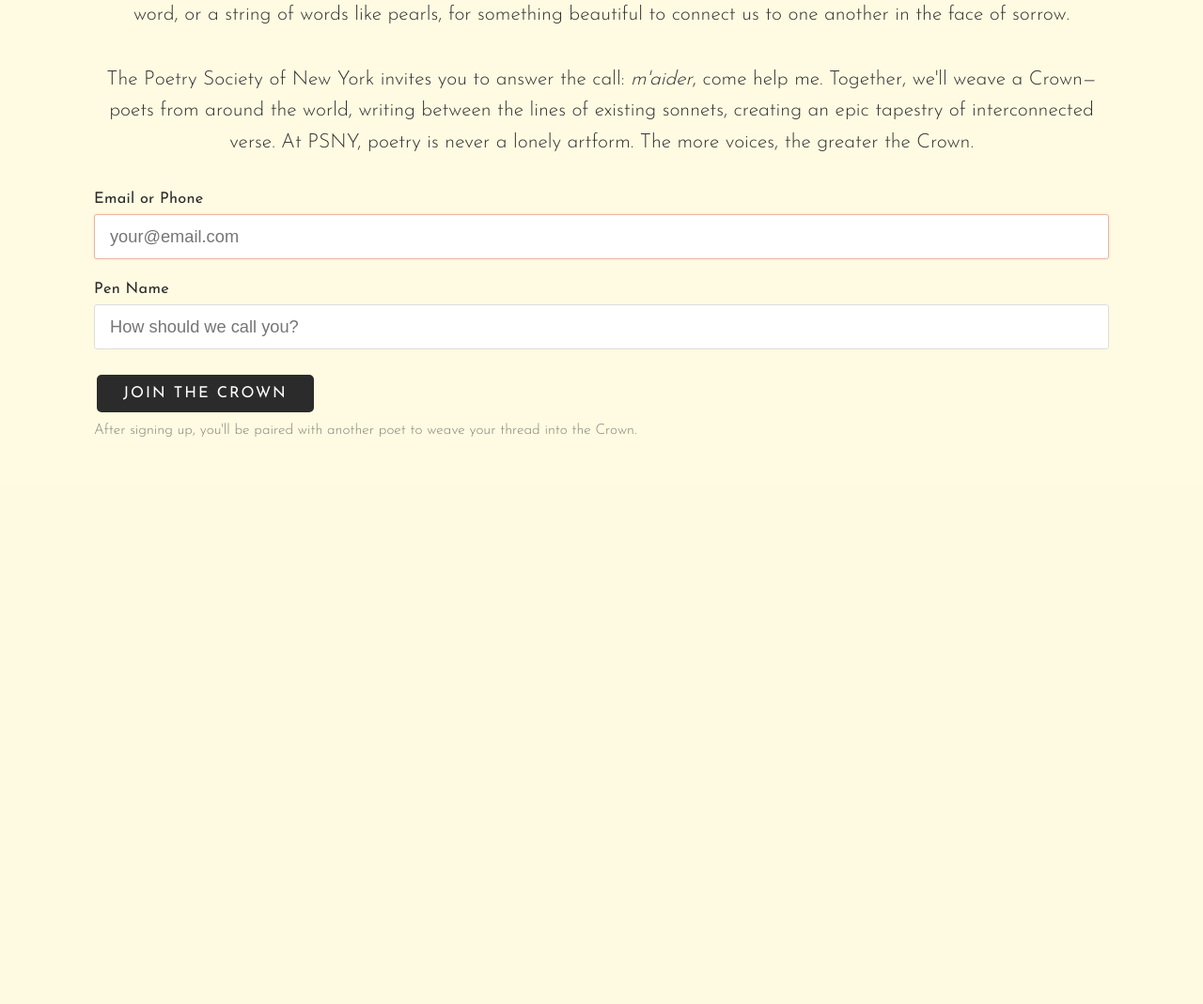
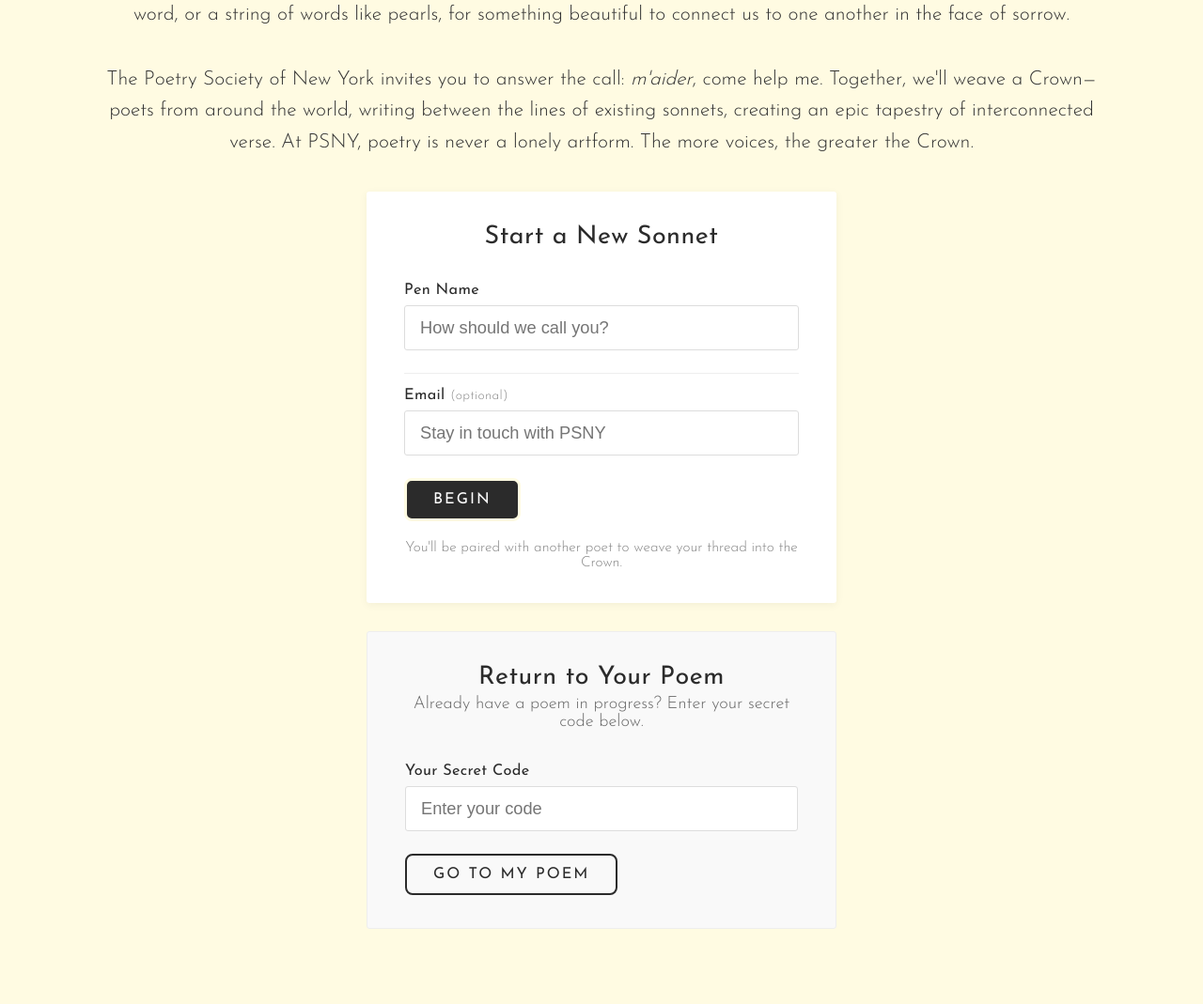
Before and after one commit to future-tripper/psny-mayday, a FastAPI app: page /signup in a window 1280 px wide. Shown: the part 373-1442 px from the top of the page at 94% size. Before the commit the page ends 838 px from the top, so only its background shows below. Run offline with FastAPI, Linux system fonts and the light colour scheme.

Commit message:
Simplify signup: pen name only, email optional
Major UX improvement removing authentication friction:

- Pen name is now the only required field (attribution for this poem)
- Email is optional ("Stay in touch with PSNY") - for CRM only
- 128-bit secure code is the key to return to poem in progress
- Same pen name used by multiple people is fine (communal poetry)

Security:
- Input validation: pen name ≤100 chars, email ≤254 chars, poem lines ≤500 chars
- Unique constraint on code (not email)

New template:
- your_code.html shows secret code after signup

Updated tests for new flow (17 passing)

🤖 Generated with [Claude Code](https://claude.com/claude-code)

Co-Authored-By: Claude <noreply@anthropic.com>

```diff
--- a/app.py
+++ b/app.py
@@ -1,3 +1,4 @@
+from typing import Optional
 from fastapi import FastAPI, Request, Form, Depends
 from fastapi.templating import Jinja2Templates
 from fastapi.staticfiles import StaticFiles
@@ -455,34 +456,29 @@ async def signup_page(request: Request, error: str = None):
 @app.post("/signup")
 async def signup(
     request: Request,
-    email: str = Form(...),
     pen_name: str = Form(...),
+    email: Optional[str] = Form(None),
     session: Session = Depends(get_session)
 ):
-    existing_user = session.exec(select(User).where(User.email == email)).first()
-    if existing_user:
-        # Check if they have a current active pair
-        if existing_user.pair_id:
-            pair = session.exec(select(Pair).where(Pair.id == existing_user.pair_id)).first()
-            if pair and pair.status == "writing":
-                # Still working on a poem - redirect to continue
-                return RedirectResponse(f"/poet?u={existing_user.code}", status_code=303)
-
-        # Their poem is complete or they have no pair - put them back in waiting queue
-        existing_user.status = "waiting"
-        existing_user.pair_id = None
-        existing_user.pen_name = pen_name  # Allow updating pen name
-        session.add(existing_user)
-        session.commit()
-
-        try_pair_users(session)
-
-        return RedirectResponse(f"/poet?u={existing_user.code}", status_code=303)
-
-    code = secrets.token_urlsafe(8)
+    # Input validation
+    pen_name = pen_name.strip()
+    if not pen_name or len(pen_name) > 100:
+        return templates.TemplateResponse("signup.html", {
+            "request": request,
+            "error": "Pen name must be between 1 and 100 characters."
+        })
+
+    if email and len(email) > 254:  # RFC 5321 max email length
+        return templates.TemplateResponse("signup.html", {
+            "request": request,
+            "error": "Email address is too long."
+        })
+
+    # Generate secure token (16 bytes = 128 bits of entropy)
+    code = secrets.token_urlsafe(16)
 
     new_user = User(
-        email=email,
+        email=email if email and email.strip() else None,
         pen_name=pen_name,
         code=code,
         status="waiting"
@@ -493,7 +489,29 @@ async def signup(
 
     try_pair_users(session)
 
-    return RedirectResponse(f"/poet?u={new_user.code}", status_code=303)
+    # Show the user their secret code before continuing
+    return templates.TemplateResponse("your_code.html", {
+        "request": request,
+        "user": new_user
+    })
+
+
+@app.post("/return")
+async def return_to_poem(
+    request: Request,
+    code: str = Form(...),
+    session: Session = Depends(get_session)
+):
+    # Look up user by their secret code
+    user = session.exec(select(User).where(User.code == code.strip())).first()
+    if not user:
+        return templates.TemplateResponse("signup.html", {
+            "request": request,
+            "error": "Code not found. Please check your code and try again."
+        })
+
+    # Redirect to their poet page
+    return RedirectResponse(f"/poet?u={user.code}", status_code=303)
 
 
 @app.get("/about")
@@ -620,6 +638,12 @@ async def add_line(
     text: str = Form(...),
     session: Session = Depends(get_session)
 ):
+    # Input validation - poem lines should be reasonable length
+    text = text.strip()
+    if not text or len(text) > 500:
+        # Redirect back with the line rejected (too long or empty)
+        return RedirectResponse(f"/poet?u={u}", status_code=303)
+
     user = session.exec(select(User).where(User.code == u)).first()
     if not user:
         return RedirectResponse(f"/poet?u={u}", status_code=303)
@@ -650,7 +674,7 @@ async def add_line(
     new_line = Line(
         sonnet_id=sonnet.id,
         line_number=next_line_number,
-        text=text.strip(),
+        text=text,  # Already stripped in validation above
         author_user_id=user.id
     )
     session.add(new_line)
--- a/models.py
+++ b/models.py
@@ -5,7 +5,7 @@ from typing import Optional
 
 class User(SQLModel, table=True):
     id: Optional[int] = Field(default=None, primary_key=True)
-    email: str = Field(unique=True, index=True)
+    email: Optional[str] = Field(default=None, index=True)  # Optional - for PSNY CRM
     pen_name: str
     code: str = Field(unique=True, index=True)
     status: str = Field(default="waiting", index=True)
--- a/static/styles.css
+++ b/static/styles.css
@@ -1272,3 +1272,173 @@ h1 {
     max-width: 400px;
     margin: 0 auto;
 }
+
+/* Your Code page styles */
+.code-section {
+    padding: 70px 60px;
+    text-align: center;
+    max-width: 600px;
+    margin: 0 auto;
+}
+
+.code-section h2 {
+    font-family: 'Josefin Sans', sans-serif;
+    font-size: 2.9em;
+    color: #2b2b2b;
+    margin-bottom: 20px;
+    font-weight: 300;
+    letter-spacing: 1px;
+}
+
+.code-message {
+    font-family: 'Josefin Sans', sans-serif;
+    color: #333;
+    font-size: 1.1em;
+    line-height: 1.7;
+    margin-bottom: 35px;
+    font-weight: 300;
+}
+
+.code-display {
+    background: white;
+    padding: 30px;
+    border-radius: 3px;
+    box-shadow: 0 2px 10px rgba(0, 0, 0, 0.08);
+    margin-bottom: 25px;
+}
+
+.code-label {
+    font-family: 'Josefin Sans', sans-serif;
+    font-size: 0.85em;
+    color: #888;
+    text-transform: uppercase;
+    letter-spacing: 1px;
+    margin-bottom: 15px;
+    font-weight: 400;
+}
+
+.code-value {
+    font-family: 'EB Garamond', Georgia, serif;
+    font-size: 2em;
+    color: #2b2b2b;
+    letter-spacing: 2px;
+    padding: 15px 20px;
+    background: #f8f8f8;
+    border-radius: 3px;
+    margin-bottom: 20px;
+    user-select: all;
+    cursor: text;
+}
+
+.copy-btn {
+    display: inline-block;
+    padding: 10px 24px;
+    background: transparent;
+    color: #2b2b2b;
+    border: 1px solid #ddd;
+    border-radius: 3px;
+    font-family: 'Josefin Sans', sans-serif;
+    font-size: 0.85em;
+    cursor: pointer;
+    letter-spacing: 0.5px;
+    transition: all 0.2s;
+}
+
+.copy-btn:hover {
+    background: #f5f5f5;
+    border-color: #ccc;
+}
+
+.copy-btn.copied {
+    background: #4CAF50;
+    color: white;
+    border-color: #4CAF50;
+}
+
+.code-warning {
+    font-family: 'Josefin Sans', sans-serif;
+    background: rgba(248, 176, 152, 0.15);
+    border-left: 3px solid #F8B098;
+    padding: 15px 20px;
+    margin-bottom: 35px;
+    font-size: 0.9em;
+    color: #555;
+    font-weight: 300;
+    text-align: left;
+}
+
+.code-warning strong {
+    font-weight: 500;
+    color: #2b2b2b;
+}
+
+.continue-form {
+    margin-top: 10px;
+}
+
+/* Signup page two-section layout */
+.signup-box {
+    background: white;
+    padding: 35px 40px;
+    border-radius: 3px;
+    box-shadow: 0 2px 10px rgba(0, 0, 0, 0.05);
+    margin-bottom: 30px;
+    max-width: 500px;
+    margin-left: auto;
+    margin-right: auto;
+}
+
+.signup-box h3 {
+    font-family: 'Josefin Sans', sans-serif;
+    font-size: 1.4em;
+    color: #2b2b2b;
+    margin-bottom: 5px;
+    font-weight: 400;
+    text-align: center;
+    letter-spacing: 0.5px;
+}
+
+.signup-box .hint {
+    text-align: center;
+    margin-top: 20px;
+    margin-bottom: 0;
+}
+
+.return-box {
+    background: #f9f9f9;
+    border: 1px solid #eee;
+    box-shadow: none;
+}
+
+.return-description {
+    font-family: 'Josefin Sans', sans-serif;
+    text-align: center;
+    color: #666;
+    font-size: 0.95em;
+    margin-bottom: 5px;
+    font-weight: 300;
+}
+
+.secondary-btn {
+    background: transparent;
+    color: #2b2b2b;
+    border: 2px solid #2b2b2b;
+}
+
+.secondary-btn:hover {
+    background: #2b2b2b;
+    color: white;
+}
+
+/* Optional field styling */
+.optional-field {
+    margin-top: 20px;
+    padding-top: 15px;
+    border-top: 1px solid #eee;
+}
+
+.optional-label {
+    font-weight: 300;
+    color: #888;
+    font-size: 0.85em;
+}
--- a/templates/signup.html
+++ b/templates/signup.html
@@ -50,19 +50,10 @@
             <div class="error">{{ error }}</div>
             {% endif %}
 
+            <!-- Section 1: Start a New Sonnet -->
+            <div class="signup-box">
+                <h3>Start a New Sonnet</h3>
                 <form method="POST" action="/signup" class="signup-form">
-                <div class="form-group">
-                    <label for="email">Email or Phone</label>
-                    <input
-                        type="text"
-                        id="email"
-                        name="email"
-                        placeholder="your@email.com"
-                        required
-                        autofocus
-                    >
-                </div>
-
                     <div class="form-group">
                         <label for="pen_name">Pen Name</label>
                         <input
@@ -74,12 +65,44 @@
                         >
                     </div>
 
-                <button type="submit" class="submit-btn">Join the Crown</button>
+                    <div class="form-group optional-field">
+                        <label for="email">Email <span class="optional-label">(optional)</span></label>
+                        <input
+                            type="email"
+                            id="email"
+                            name="email"
+                            placeholder="Stay in touch with PSNY"
+                        >
+                    </div>
+
+                    <button type="submit" class="submit-btn">Begin</button>
                 </form>
+                <p class="hint">
+                    You'll be paired with another poet to weave your thread into the Crown.
+                </p>
+            </div>
 
-            <p class="hint">
-                After signing up, you'll be paired with another poet to weave your thread into the Crown.
-            </p>
+            <!-- Section 2: Return to Poem in Progress -->
+            <div class="signup-box return-box">
+                <h3>Return to Your Poem</h3>
+                <p class="return-description">Already have a poem in progress? Enter your secret code below.</p>
+                <form method="POST" action="/return" class="signup-form">
+                    <div class="form-group">
+                        <label for="code">Your Secret Code</label>
+                        <input
+                            type="text"
+                            id="code"
+                            name="code"
+                            placeholder="Enter your code"
+                            required
+                            autocomplete="off"
+                            spellcheck="false"
+                        >
+                    </div>
+
+                    <button type="submit" class="submit-btn secondary-btn">Go to My Poem</button>
+                </form>
+            </div>
         </div>
     </div>
 </body>
```
Also changed, not shown: FEATURE_ROADMAP.md (+29 -43 lines), claude.md (+19 -7 lines), templates/your_code.html (added, +76 -0 lines), tests/conftest.py (+10 -4 lines), tests/test_api.py (+43 -19 lines), tests/test_pairing.py (+14 -6 lines). Lines whose indentation alone changed are shown as unchanged.
